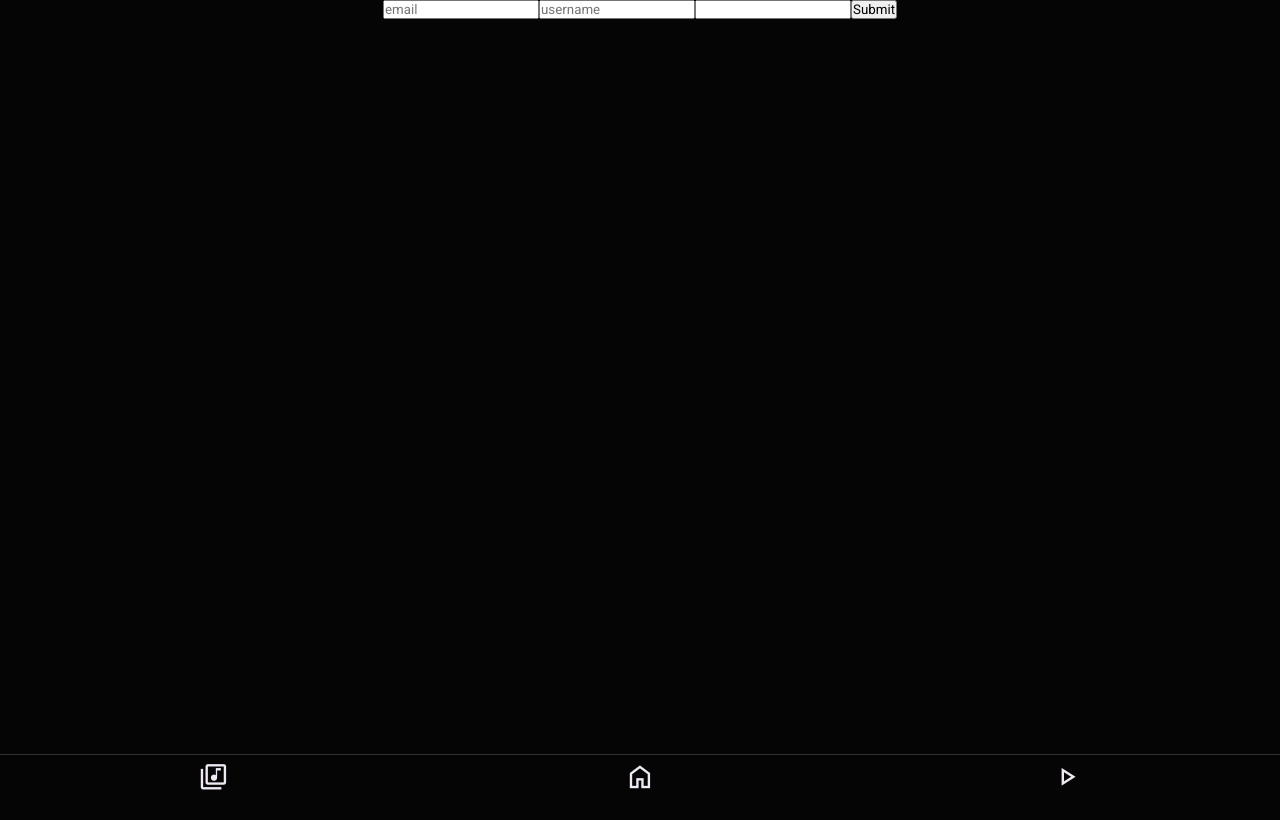
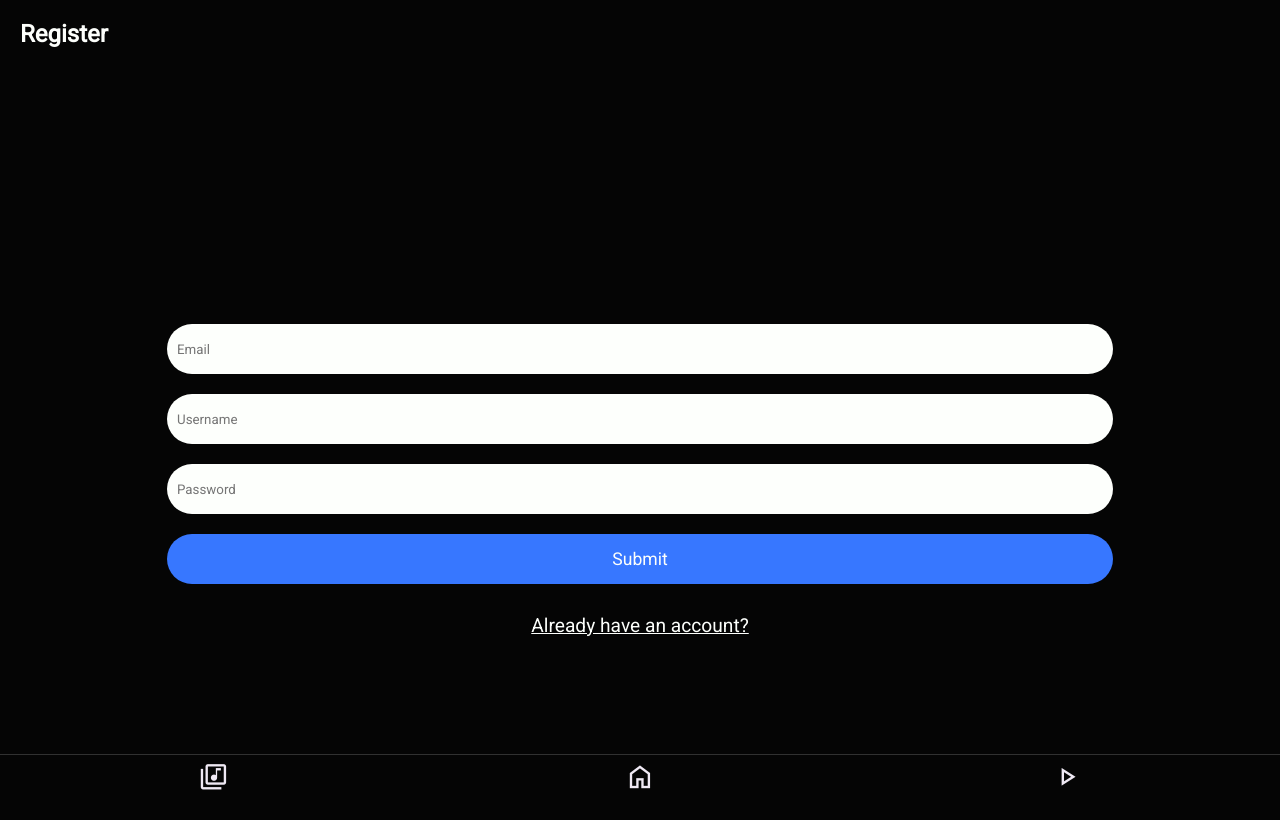
Before and after one commit to HeitorRaimundoPrado/reactjs-remote-video-player, a React (Vite) app: page /signup in a window 1280 px wide. Built offline with nearby package versions, Linux system fonts and the light colour scheme; no server answers.

Commit message:
feat(elements): style for login and register pages

```diff
--- a/package.json
+++ b/package.json
@@ -14,6 +14,7 @@
     "@capacitor/app": "^5.0.5",
     "@capacitor/cli": "^5.0.4",
     "@capacitor/core": "^5.1.0",
+    "capacitor-music-controls-plugin": "^1.0.1",
     "capacitor-music-controls-plugin-v3": "^1.1.0",
     "dotenv": "^16.1.4",
     "jquery": "^3.7.0",
--- a/src/pages/LogIn.jsx
+++ b/src/pages/LogIn.jsx
@@ -1,5 +1,7 @@
 import { useState } from "react"
+import { Link } from "react-router-dom"
 import { API_BASE_URL } from "../constants"
+import '../style/LogIn.scss'
 
 const LogIn = (props) => {
   const [loginForm, setLoginForm] = useState({
@@ -35,22 +37,32 @@ const LogIn = (props) => {
   }
   return (
     <>
-      <form onSubmit={handleLogin}>
+    <h2>Login</h2>
+
+      <form onSubmit={handleLogin} className='login_form'>
+
         <input type="email"
                onChange={handleChange}
                text={loginForm.email}
                name="email"
-               placeholder="email"
-               value={loginForm.email}/>
+               placeholder="Email"
+               value={loginForm.email} className='form_all_login'/>
 
         <input type="password"
                onChange={handleChange}
                text={loginForm.password}
                name="password"
-               placeholder="password"
-               value={loginForm.password}/>
+               placeholder="Password"
+               value={loginForm.password}
+               className="form_all_login"/>
 
-        <button onClick={handleLogin}>Log In</button>
+        <button onClick={handleLogin} className="form_login">
+          Log In
+        </button>
+
+        <Link to='/signup' className='form_link_register'>
+          Don't have an account yet?
+        </Link>
       </form>
     </>
   )
--- a/src/pages/SingUp.jsx
+++ b/src/pages/SingUp.jsx
@@ -1,6 +1,8 @@
 import { API_BASE_URL } from '../constants.js'
 import { useState } from 'react';
+import { Link } from 'react-router-dom';
 import jQuery from 'jquery';
+import '../style/SignUp.scss'
 
 
 const SingUp = () => {
@@ -32,11 +34,21 @@ const SingUp = () => {
   }
   return (
     <>
-      <form onSubmit={handleSignUpUser} id='login-form'>
-        <input type="text" placeholder="email" name="email" onChange={(e) => setEmail(e.target.value)}/* onChange={handleChange} *//>
-        <input type="text" name="name" placeholder="username" onChange={(e) => setUsername(e.target.value)}/* onChange={handleChange} *//>
-        <input type="password" name="password" onChange={(e) => setPassword(e.target.value)}/* onChange={handleChange} *//>
-        <input type="submit"/>
+      <h2>Register</h2>
+
+      <form onSubmit={handleSignUpUser} id='login-form' className='register_form'>
+
+        <input type="text" placeholder="Email" name="Email" onChange={(e) => setEmail(e.target.value)}/* onChange={handleChange} */ className='form_email form_all'/>
+
+        <input type="text" name="name" placeholder="Username" onChange={(e) => setUsername(e.target.value)}/* onChange={handleChange} */ className='form_user form_all'/>
+
+        <input type="password" name="password" placeholder='Password' onChange={(e) => setPassword(e.target.value)}/* onChange={handleChange} */ className='form_password form_all'/>
+
+        <input type="submit" className='form_signup'/>
+
+        <Link to='/login' className='form_link_login'>
+          Already have an account?
+        </Link>
       </form>
     </>
   )
--- /dev/null
+++ b/src/style/LogIn.scss
@@ -0,0 +1,41 @@
+@use '../style/var';
+
+.login_form {
+    display: flex;
+    flex-direction: column;
+    margin-top: 20%;
+    .form_all_login {
+        height: 50px;
+        width: calc(70% + 50px);
+        padding-left: 10px;
+        margin-bottom: 20px;
+        outline: none;
+        border: none;
+        border-radius: 25px;
+        background-color: var.$c2;
+    }
+    .form_login {
+        height: 50px;
+        width: calc(70% + 50px);
+        border: none;
+        border-radius: 25px;
+        outline: none;
+        cursor: pointer;
+        font-size: 1.1em;
+        margin-bottom: 30px;
+        color: var.$c2;
+        background-color: var.$c4;
+        transition: .3s;
+    }
+    .form_login:hover {
+        background-color: var.$hover-c4;
+    }
+    .form_link_register {
+        font-size: 1.2em;
+        color: var.$c2;
+        transition: .3s;
+    }
+    .form_link_register:hover {
+        color: #fdfffccc;
+    }
+}
--- /dev/null
+++ b/src/style/SignUp.scss
@@ -0,0 +1,43 @@
+@use '../style/var';
+
+.register_form {
+    display: flex;
+    flex-direction: column;
+    .form_all {
+        height: 50px;
+        width: calc(70% + 50px);
+        padding-left: 10px;
+        margin-bottom: 20px;
+        outline: none;
+        border: none;
+        border-radius: 25px;
+        background-color: var.$c2;
+    }
+    .form_email {
+        margin-top: 20%;
+    }
+    .form_signup {
+        height: 50px;
+        width: calc(70% + 50px);
+        border: none;
+        border-radius: 25px;
+        outline: none;
+        cursor: pointer;
+        font-size: 1.1em;
+        margin-bottom: 30px;
+        color: var.$c2;
+        background-color: var.$c4;
+        transition: .3s;
+    }
+    .form_signup:hover {
+        background-color: var.$hover-c4;
+    }
+    .form_link_login {
+        font-size: 1.2em;
+        color: var.$c2;
+        transition: .3s;
+    }
+    .form_link_login:hover {
+        color: #fdfffccc;
+    }
+}
--- a/src/style/UploadForm.scss
+++ b/src/style/UploadForm.scss
@@ -21,7 +21,7 @@
             align-items: center;
             justify-content: center;
             border-radius: 25px;
-            margin-right: 33%;
+            margin-right: 30%;
             font-size: 0.9em;
             color: var.$c2;
             background-color: var.$c4;
```
Also changed, not shown: 1 other file (tests, documents, lock files or other folders).
